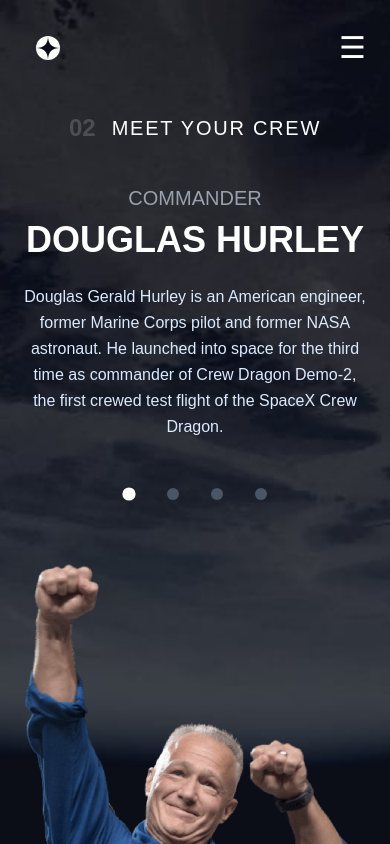
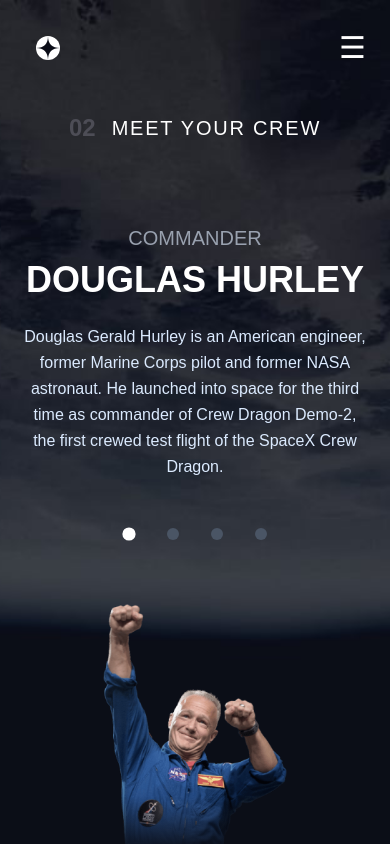
Before and after one commit to Ebrahim-hamada/Space, a React (Vite) app: page /crew in a window 390 px wide. Shown: the top 844 px of the page. Built offline with nearby package versions, Linux system fonts and the light colour scheme.

Commit message:
commit 32: edit smooth move in crew

```diff
--- a/src/Components/crew/Crew.jsx
+++ b/src/Components/crew/Crew.jsx
@@ -7,7 +7,7 @@
 import MARK from "../../assets/image/crew/image-mark-shuttleworth.png";
 import VICTOR from "../../assets/image/crew/image-victor-glover.png";
 import ANOUSHEH from "../../assets/image/crew/image-anousheh-ansari.png";
-import PageTransition from './../PageTransition/PageTransition';
+import PageTransition from "./../PageTransition/PageTransition";
 
 const Crew = () => {
   const [activeCrewMember, setActiveCrewMember] = useState(0);
@@ -40,7 +40,7 @@
     {
       id: 1,
       role: "MISSION SPECIALIST",
-      name: "MARK SHUTTLEWORTH",
+      name: "MARK SHUTTLEWORTH ",
       bio: "Mark Richard Shuttleworth is the founder and CEO of Canonical, the company behind the Linux-based Ubuntu operating system. Shuttleworth became the first South African to travel to space as a space tourist.",
       imageUrl: MARK,
     },
@@ -69,7 +69,6 @@
     }, 300);
   };
 
-  // swipe handlers
   const swipeHandlers = useSwipeable({
     onSwipedLeft: () => {
       const nextIndex = (activeCrewMember + 1) % crewMembers.length;
@@ -103,17 +102,17 @@
             </div>
           </div>
 
-          <main className="flex-1 flex flex-col lg:flex-row items-center lg:items-end justify-between gap-8">
+          <main className="flex-1 flex flex-col lg:flex-row items-center lg:items-end justify-between gap-8 mt-10">
             <div
-              className={`w-full lg:w-[35%] order-last lg:order-last h-full flex items-center justify-center transition-opacity duration-300 ${
+              className={`w-full lg:w-[35%] order-last h-full flex items-center justify-center transition-all duration-700 ${
                 fade ? "opacity-0" : "opacity-100"
               }`}
             >
-              <div className="relative w-full h-full flex justify-center lg:justify-start lg:right-25 max-h-[900px]  overflow-visible">
+              <div className="relative w-full flex justify-center lg:justify-start max-h-[500px]">
                 <img
                   src={currentMember.imageUrl}
                   alt={currentMember.name}
-                  className="object-contain object-bottom h-full  w-full md:w-[50%] lg:w-[90%] floating-img"
+                  className="object-contain object-bottom h-auto max-h-[250px] md:max-h-[500px] lg:max-h-[620px] w-[60%] sm:w-[55%] md:w-[50%] lg:w-[100%] transition-all duration-700"
                   style={{
                     clipPath: "inset(0 0 -20% 0)",
                     transformOrigin: "bottom center",
@@ -133,12 +132,12 @@
               </div>
             </div>
 
-            <div className="w-full lg:w-1/2 z-10">
-              <div
-                className={`max-w-[500px] mx-auto lg:mx-0 transition-opacity duration-300 mt-10 lg:mb-50 ${
-                  fade ? "opacity-0" : "opacity-100"
-                }`}
-              >
+            <div
+              className={`w-full lg:w-1/2 z-10 transition-all duration-700 ${
+                fade ? "opacity-0" : "opacity-100"
+              }`}
+            >
+              <div className="max-w-[500px] mx-auto lg:mx-0 mt-10 lg:mb-50">
                 <h2 className="text-gray-400 text-xl md:text-2xl mb-2">
                   {currentMember.role}
                 </h2>
@@ -150,13 +149,12 @@
                 </p>
               </div>
 
-              {/* نقاط التحكم */}
               <div className="flex space-x-8 justify-center lg:justify-start my-8 lg:my-0">
                 {crewMembers.map((member, index) => (
                   <button
                     key={member.id}
                     onClick={() => handleChangeMember(index)}
-                    className={`w-3 h-3 rounded-full cursor-pointer transition-colors duration-200 ${
+                    className={`w-3 h-3 rounded-full cursor-pointer transition-none ${
                       activeCrewMember === index
                         ? "bg-white scale-110"
                         : "bg-gray-600 hover:bg-gray-400"
```
Also changed, not shown: src/assets/image/crew/image-mark-shuttleworth.png.
